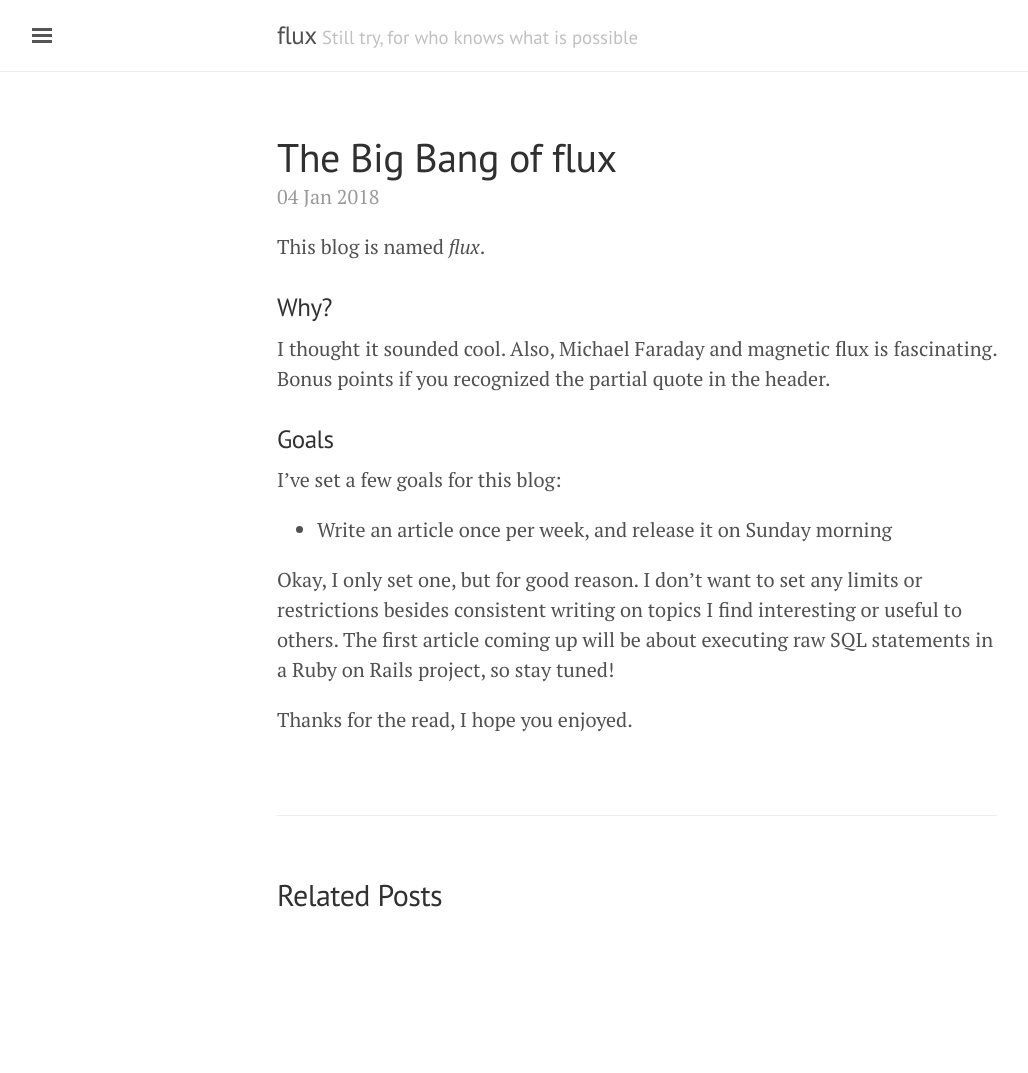
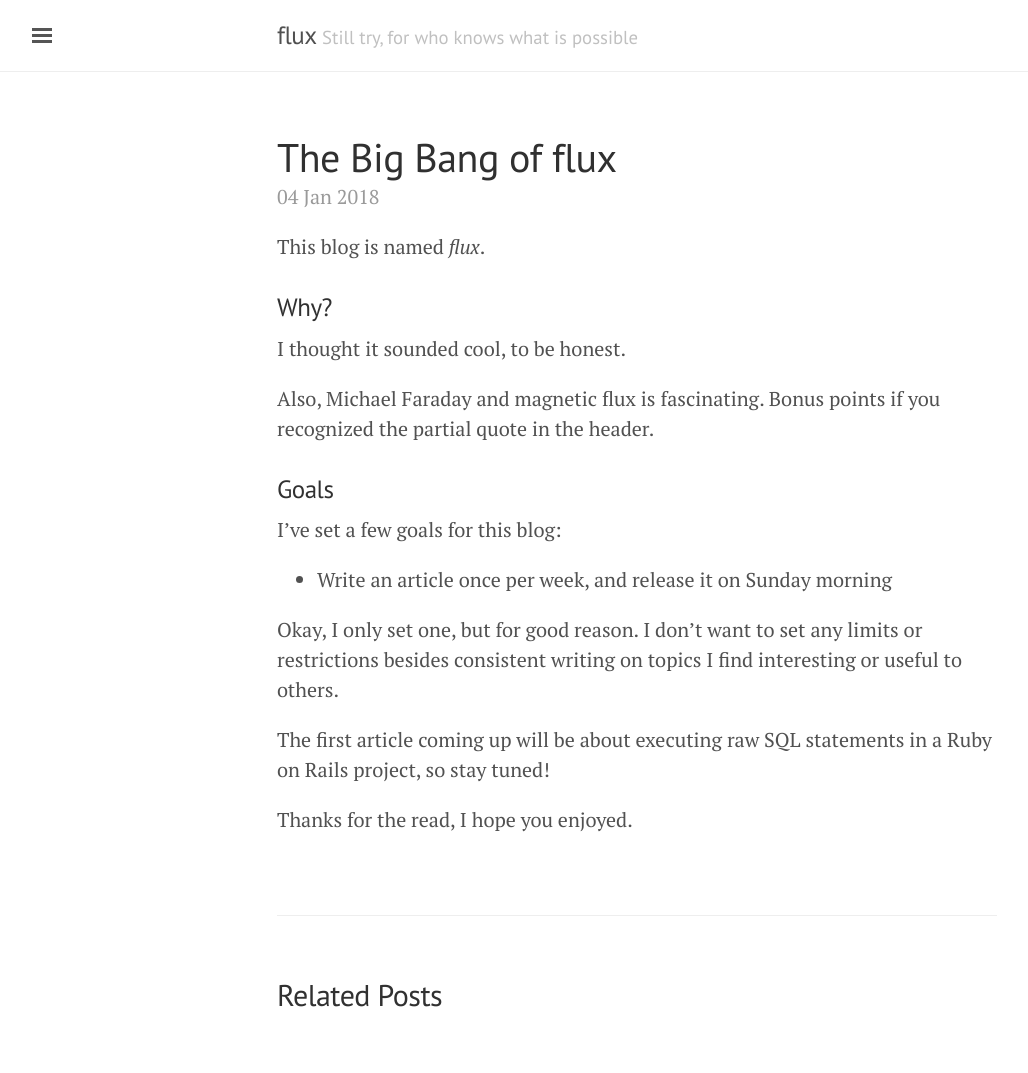
Before and after one commit to brandon-powers/brandon-powers.github.io, a Jekyll site: the page built from _posts/2018-01-04-the-big-bang-of-flux.md, in a window 1280 px wide. Shown: the whole page, without its empty margins (3-1031 px from the left). Built offline with Jekyll 4.4.1, drawn with Linux system fonts in a browser that asks for light colours; before the commit the page ends 973 px from its top, so only the background shows below that.

Commit message:
Restructure post

```diff
--- a/_posts/2018-01-04-the-big-bang-of-flux.md
+++ b/_posts/2018-01-04-the-big-bang-of-flux.md
@@ -7,7 +7,9 @@ This blog is named *flux*.
 
 ### Why?
 
-I thought it sounded cool. Also, Michael Faraday and magnetic flux is fascinating. Bonus points if you recognized the partial quote in the header.
+I thought it sounded cool, to be honest.
+
+Also, Michael Faraday and magnetic flux is fascinating. Bonus points if you recognized the partial quote in the header.
 
 ### Goals
 
@@ -15,6 +17,8 @@ I've set a few goals for this blog:
 
 * Write an article once per week, and release it on Sunday morning
 
-Okay, I only set one, but for good reason. I don't want to set any limits or restrictions besides consistent writing on topics I find interesting or useful to others. The first article coming up will be about executing raw SQL statements in a Ruby on Rails project, so stay tuned!
+Okay, I only set one, but for good reason. I don't want to set any limits or restrictions besides consistent writing on topics I find interesting or useful to others.
+
+The first article coming up will be about executing raw SQL statements in a Ruby on Rails project, so stay tuned!
 
 Thanks for the read, I hope you enjoyed.
```
